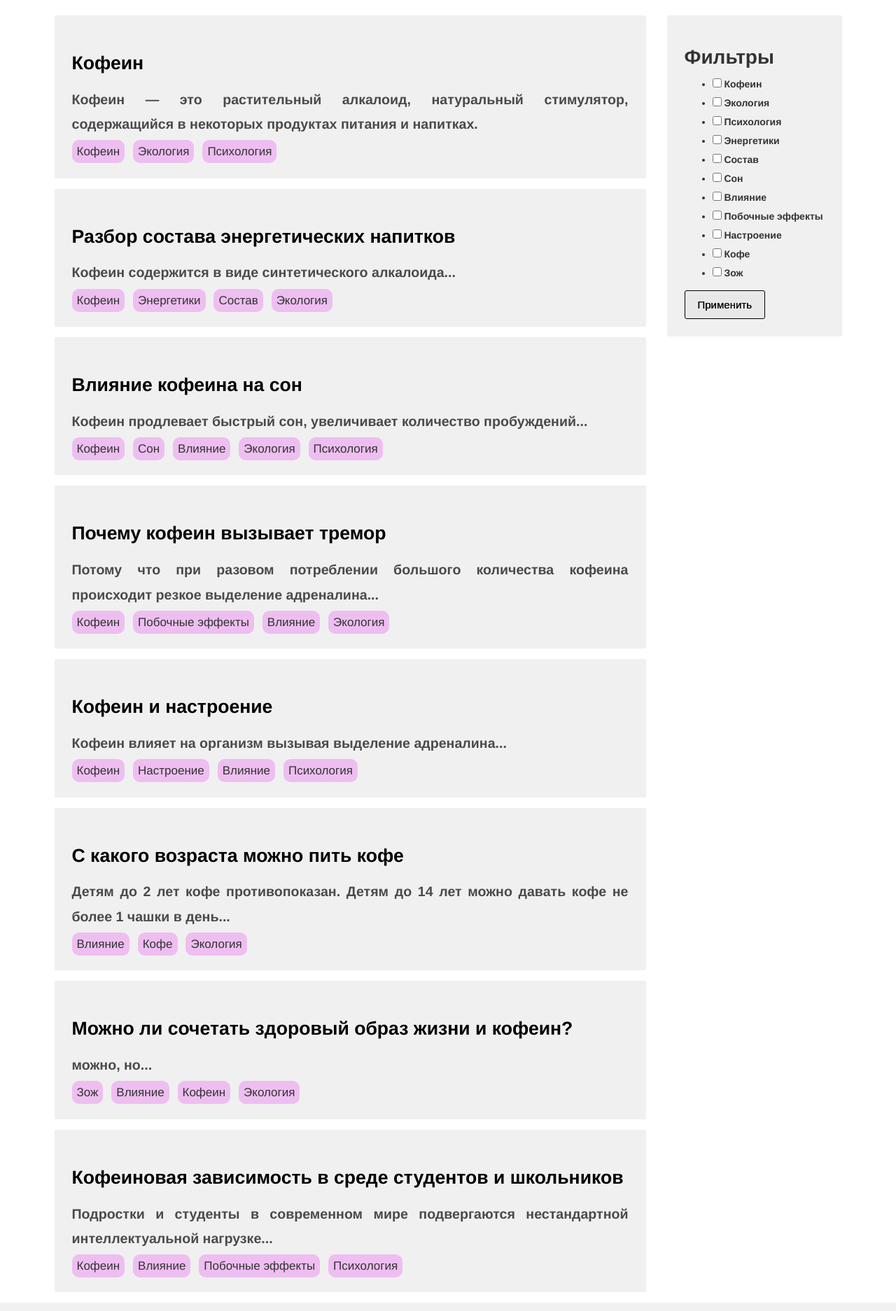
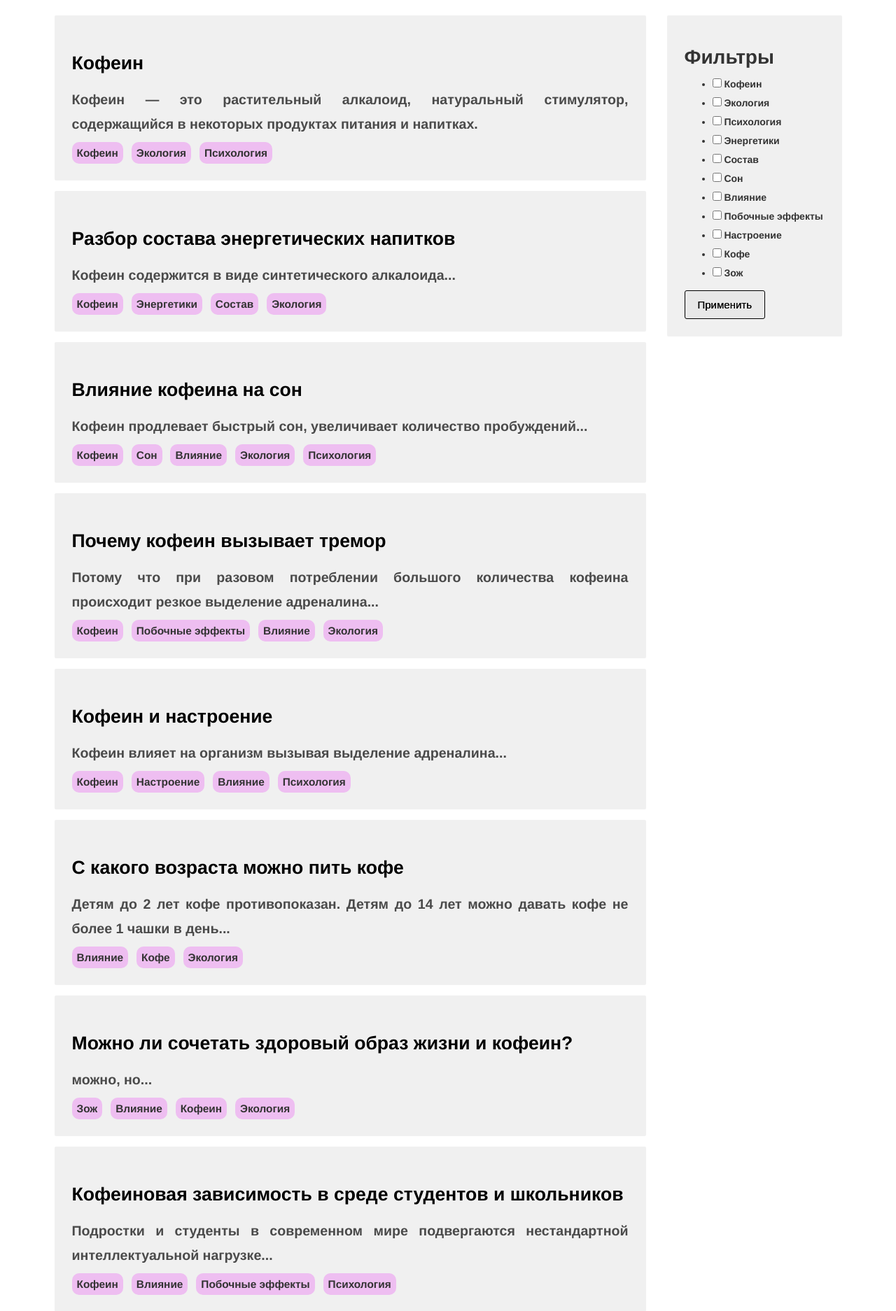
Before and after one commit to Moria-Mel/Caffeine, a Django app: page /caffeine/articles/ in a window 1280 px wide. Shown: the part 278-2152 px from the top of the page at 70% size. Run offline with Django 3.2, Linux system fonts and the light colour scheme; data comes from the database, SQL or seed files in the repository; some libraries are stand-ins or nearby versions.

Commit message:
tags changed

```diff
--- a/caffeine/catalog/static/css/styles.css
+++ b/caffeine/catalog/static/css/styles.css
@@ -384,3 +384,13 @@ hr {
     list-style-type: none;
     color: #4a4a4a;
 }
+
+.tag__class {
+    font-weight: bold;
+    font: sans-serif;
+    font-size: 110%;
+    line-height: 180%;
+    text-align: justify;
+    list-style-type: none;
+    color: #333333;
+}
--- a/caffeine/templates/articles.html
+++ b/caffeine/templates/articles.html
@@ -13,7 +13,7 @@
     <a class="name" href={{article.id}}><h3 class="body_class">{{article.title}}</h3></a>
     <p class="des__class">{{article.summary}}</p>
     {% for tag in article.tags %}
-    <span class="tag">{{tag}}</span>
+    <span class="tag tag__class">{{tag}}</span>
     {% endfor %}
 </div>
 {% endfor %}
```
